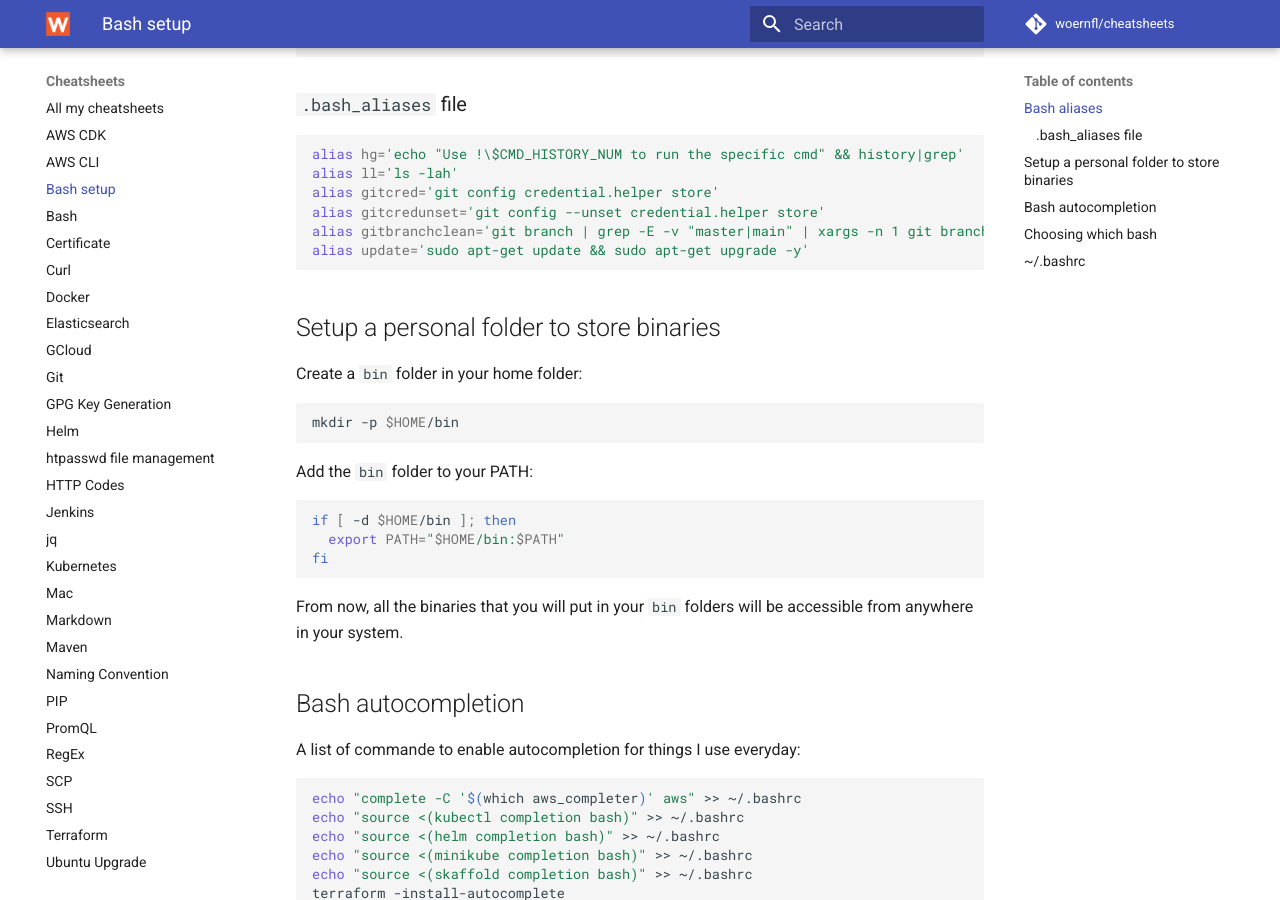
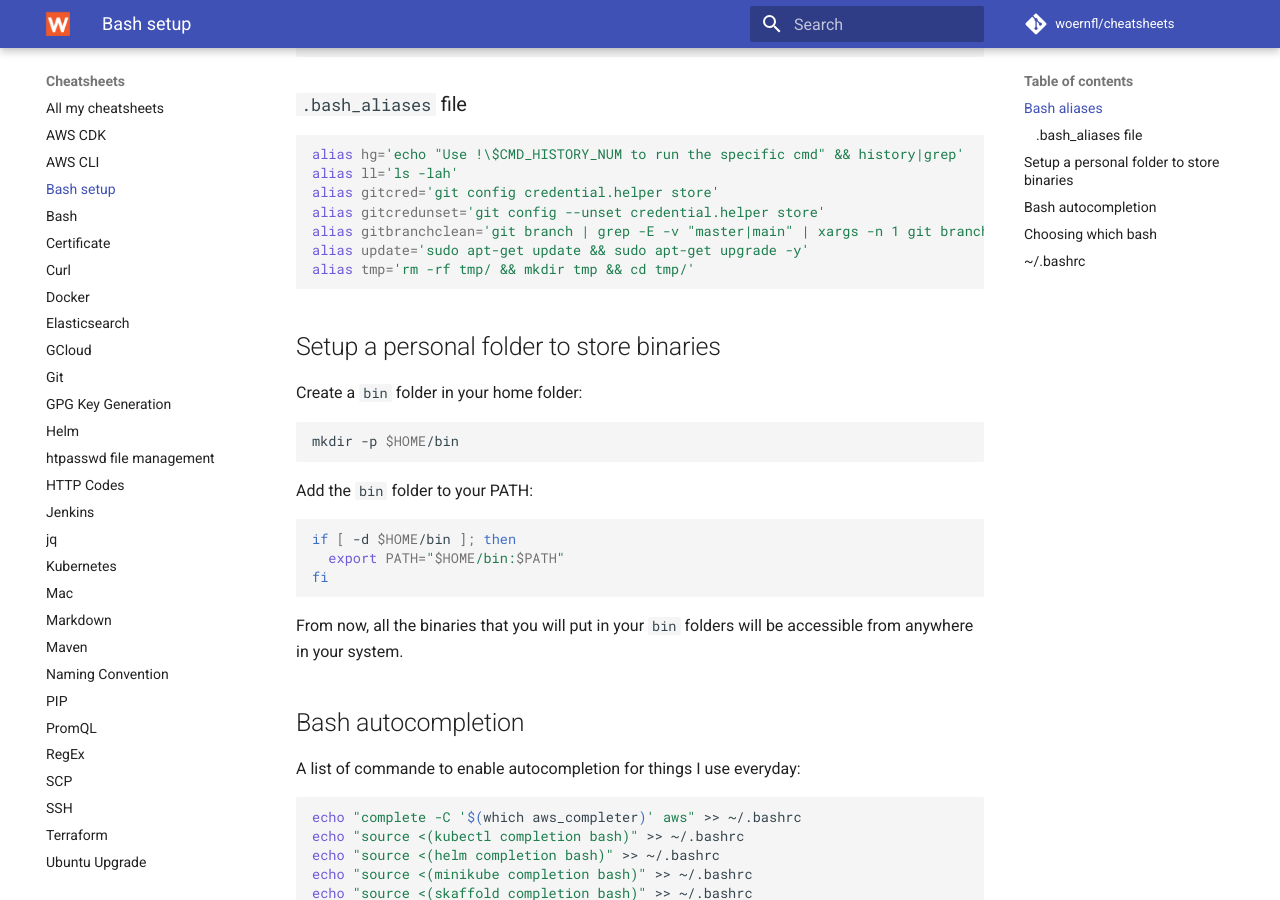
Before and after one commit to woernfl/cheatsheets, an MkDocs documentation site: the page built from docs/bash-setup.md, in a window 1280 px wide and 900 px high, scrolled down 391 px. Built offline with MkDocs 1.6.1 and Material for MkDocs 9.7.7, drawn with Linux system fonts in a browser that asks for light colours; comment, search, counter and statistics services are not loaded.

Commit message:
Update bash-setup.md

````diff
--- a/docs/bash-setup.md
+++ b/docs/bash-setup.md
@@ -25,6 +25,7 @@
 alias gitcredunset='git config --unset credential.helper store'
 alias gitbranchclean='git branch | grep -E -v "master|main" | xargs -n 1 git branch -d'
 alias update='sudo apt-get update && sudo apt-get upgrade -y'
+alias tmp='rm -rf tmp/ && mkdir tmp && cd tmp/'
 ```
 
 ## Setup a personal folder to store binaries
````
